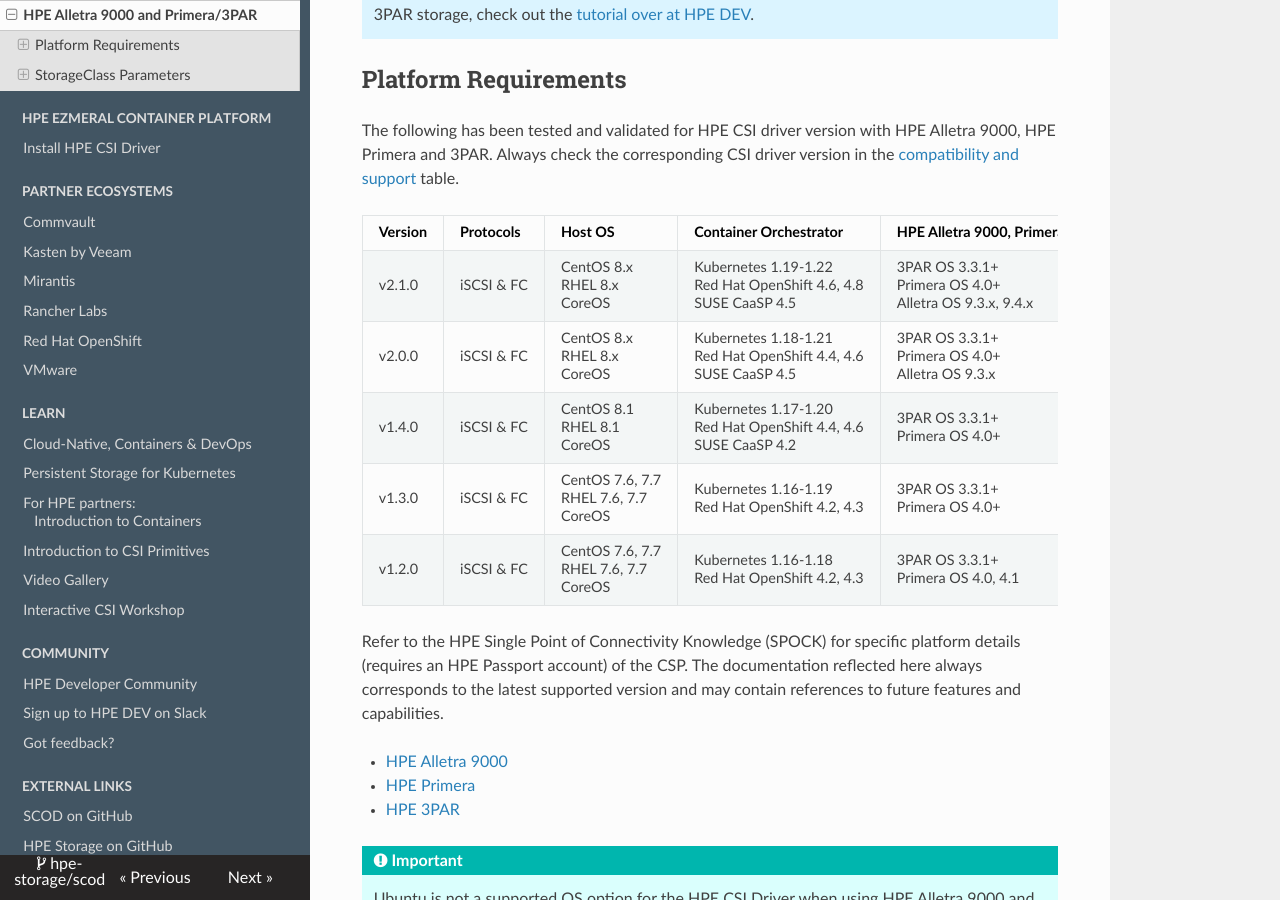
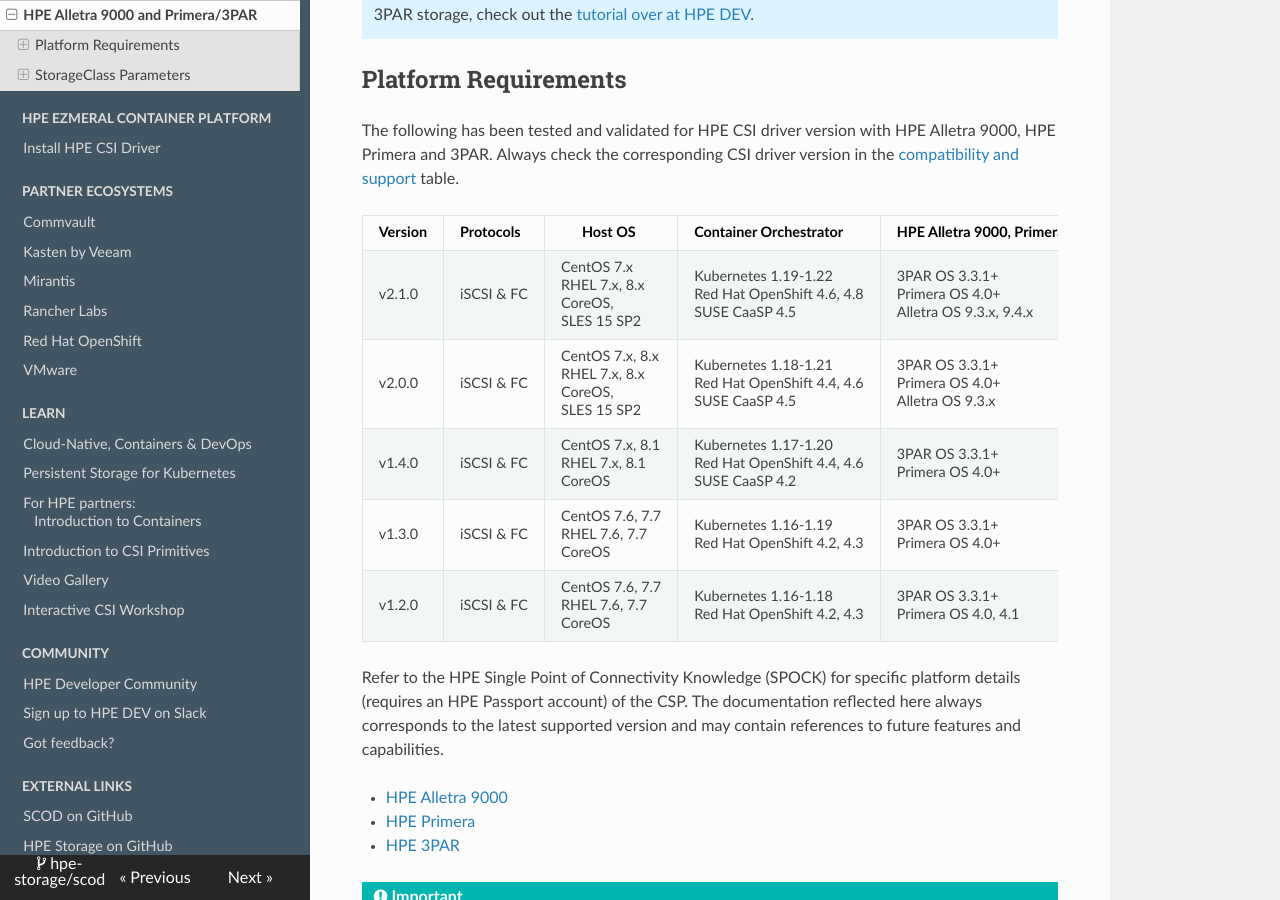
Before and after one commit to hpe-storage/scod, an MkDocs documentation site: the page built from docs/container_storage_provider/hpe_alletra_9000/index.md, in a window 1280 px wide and 900 px high, scrolled down 870 px. Built offline with MkDocs 1.6.1, drawn with Linux system fonts in a browser that asks for light colours; nearby versions of some CDN libraries; some of the changed text lies outside the part shown.

Commit message:
CSP updates for v2.1
Signed-off-by: Chris Snell <snell.chris@gmail.com>

````diff
--- a/docs/container_storage_provider/hpe_alletra_9000/index.md
+++ b/docs/container_storage_provider/hpe_alletra_9000/index.md
@@ -11,11 +11,11 @@
 
 The following has been tested and validated for HPE CSI driver version with HPE Alletra 9000, HPE Primera and 3PAR. Always check the corresponding CSI driver version in the [compatibility and support](../../csi_driver/index.md#compatibility_and_support) table.
 
-| Version | Protocols | Host OS | Container Orchestrator | HPE Alletra 9000, Primera and 3PAR OS |
-| ------ | ------------------- |-------- | --------- | ------------------- |
-| v2.1.0 | iSCSI & FC | CentOS 8.x <br /> RHEL 8.x <br /> CoreOS | Kubernetes 1.19-1.22 <br /> Red Hat OpenShift 4.6, 4.8 <br /> SUSE CaaSP 4.5 | 3PAR OS 3.3.1+ <br /> Primera OS 4.0+ <br /> Alletra OS 9.3.x, 9.4.x |
-| v2.0.0 | iSCSI & FC | CentOS 8.x <br /> RHEL 8.x <br /> CoreOS | Kubernetes 1.18-1.21 <br /> Red Hat OpenShift 4.4, 4.6 <br /> SUSE CaaSP 4.5 | 3PAR OS 3.3.1+ <br /> Primera OS 4.0+ <br /> Alletra OS 9.3.x |
-| v1.4.0 | iSCSI & FC | CentOS 8.1 <br /> RHEL 8.1 <br /> CoreOS | Kubernetes 1.17-1.20 <br /> Red Hat OpenShift 4.4, 4.6 <br /> SUSE CaaSP 4.2 | 3PAR OS 3.3.1+ <br /> Primera OS 4.0+ |
+| Version | Protocols | &nbsp;&nbsp;&nbsp;&nbsp;&nbsp; Host OS &nbsp;&nbsp;&nbsp;&nbsp;&nbsp; | Container Orchestrator | HPE Alletra 9000, Primera and 3PAR OS |
+| ------ | ------------------- |------------- | --------- | ------------------- |
+| v2.1.0 | iSCSI & FC | CentOS 7.x <br /> RHEL 7.x, 8.x <br /> CoreOS, <br /> SLES 15 SP2 | Kubernetes 1.19-1.22 <br /> Red Hat OpenShift 4.6, 4.8 <br /> SUSE CaaSP 4.5 | 3PAR OS 3.3.1+ <br /> Primera OS 4.0+ <br /> Alletra OS 9.3.x, 9.4.x |
+| v2.0.0 | iSCSI & FC | CentOS 7.x, 8.x <br /> RHEL 7.x, 8.x <br /> CoreOS, <br /> SLES 15 SP2 | Kubernetes 1.18-1.21 <br /> Red Hat OpenShift 4.4, 4.6 <br /> SUSE CaaSP 4.5 | 3PAR OS 3.3.1+ <br /> Primera OS 4.0+ <br /> Alletra OS 9.3.x |
+| v1.4.0 | iSCSI & FC | CentOS 7.x, 8.1 <br /> RHEL 7.x, 8.1 <br /> CoreOS | Kubernetes 1.17-1.20 <br /> Red Hat OpenShift 4.4, 4.6 <br /> SUSE CaaSP 4.2 | 3PAR OS 3.3.1+ <br /> Primera OS 4.0+ |
 | v1.3.0 | iSCSI & FC | CentOS 7.6, 7.7 <br /> RHEL 7.6, 7.7 <br /> CoreOS | Kubernetes 1.16-1.19 <br /> Red Hat OpenShift 4.2, 4.3 | 3PAR OS 3.3.1+ <br /> Primera OS 4.0+ |
 | v1.2.0 | iSCSI & FC | CentOS 7.6, 7.7 <br /> RHEL 7.6, 7.7 <br /> CoreOS | Kubernetes 1.16-1.18 <br /> Red Hat OpenShift 4.2, 4.3 | 3PAR OS 3.3.1+ <br /> Primera OS 4.0, 4.1 |
 
@@ -61,7 +61,6 @@
 | oneRcgPerPvc | Boolean | Creates a dedicated Remote Copy Group per persistent volume. | **X** | **X** |
 | iscsiPortalIps | Text | Comma separated list of the array iSCSI port IPs. | **X** | **X** |
 
-
 <small>
  Restrictions applicable when using the [CSI volume mutator](../../csi_driver/using.md#using_volume_mutations):
  <br /><sup>1</sup> = Parameters that are editable after provisioning.
@@ -103,7 +102,6 @@
 
 !!! note
     `hostSeeVLUN` is a mutable parameter. To modify an existing `PVC`, `hostSeesVLUN` needs to be specified with the `allowMutations` parameter along with editing the `PVC` with annotation `csi.hpe.com/hostSeesVLUN: "true"`. The HPE CSI Driver creates the vlun template based upon the `hostSeesVLUN` parameter during the volume publish operation. For the change to take effect, the `pod` will need to be scheduled on another node by either deleting the pod or draining the node.
-
 
 ### Importing Volumes
 
@@ -200,7 +198,8 @@
 | oneRcgPerPvc    | Boolean | Creates a dedicated Remote Copy Group per persistent volume. (Optional) |
 | replicationDevices | Text    | Indicates name of `hpereplicationdeviceinfos` Custom Resource Definition (CRD). |
 
-```
+!!! note
+    `remoteCopyGroup` and `oneRcgPerPvc` parameters are mutually exclusive and cannot be added together when editing a `PVC`.
 
 ### Specifying iSCSI Target Portal IPs
 
````
Also changed, not shown: other parts of docs/container_storage_provider/hpe_alletra_9000/index.md (+1 -1 lines).
